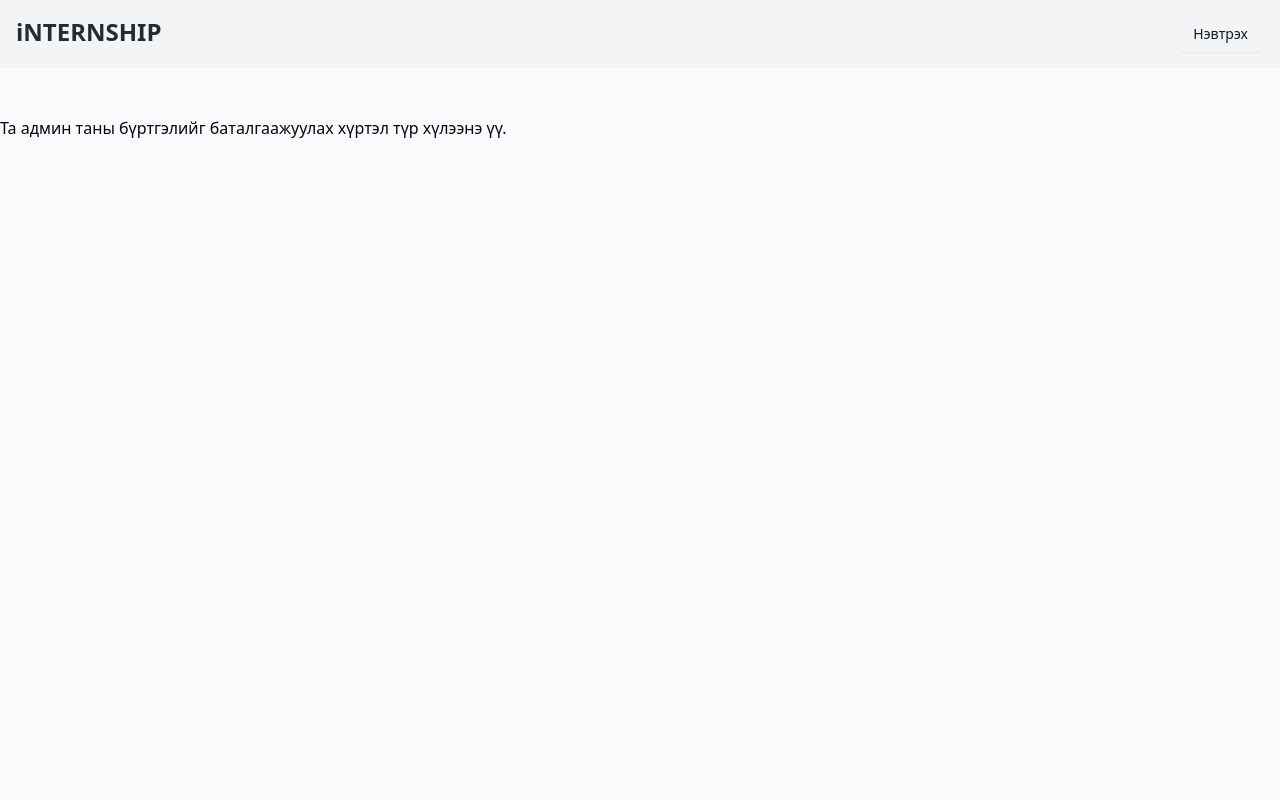
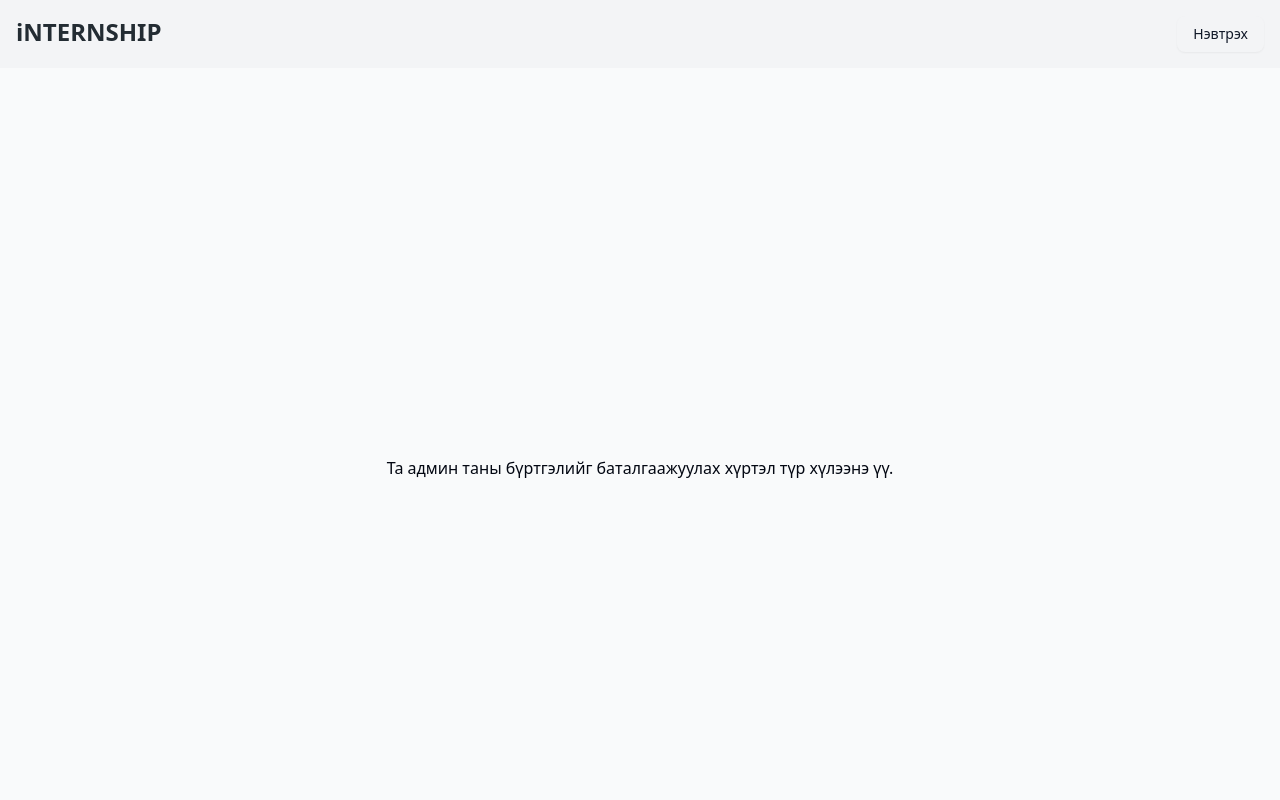
Before and after one commit to barsbold-coding/bilgee-frontend, a Next.js app: page /org in a window 1280 px wide. Shown: the top 800 px of the page. Built offline with nearby package versions, Linux system fonts and the light colour scheme.

Commit message:
message centered

```diff
--- a/src/app/org/page.tsx
+++ b/src/app/org/page.tsx
@@ -28,8 +28,8 @@ export default function OrganizationDashboard() {
 
   if (!user?.verified) {
     return (
-      <div className="flex flex-col min-h-screen bg-gray-50 py-12">
-        Та админ таны бүртгэлийг баталгаажуулах хүртэл түр хүлээнэ үү.
+      <div className="flex flex-col min-h-screen bg-gray-50 py-12 justify-center items-center">
+        <h1>Та админ таны бүртгэлийг баталгаажуулах хүртэл түр хүлээнэ үү.</h1>
       </div>
     )
   }
```
